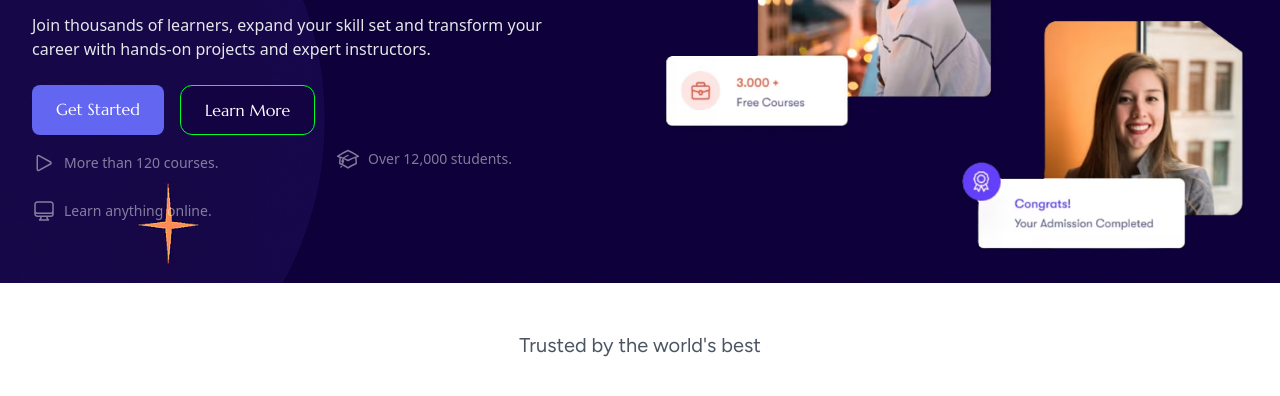
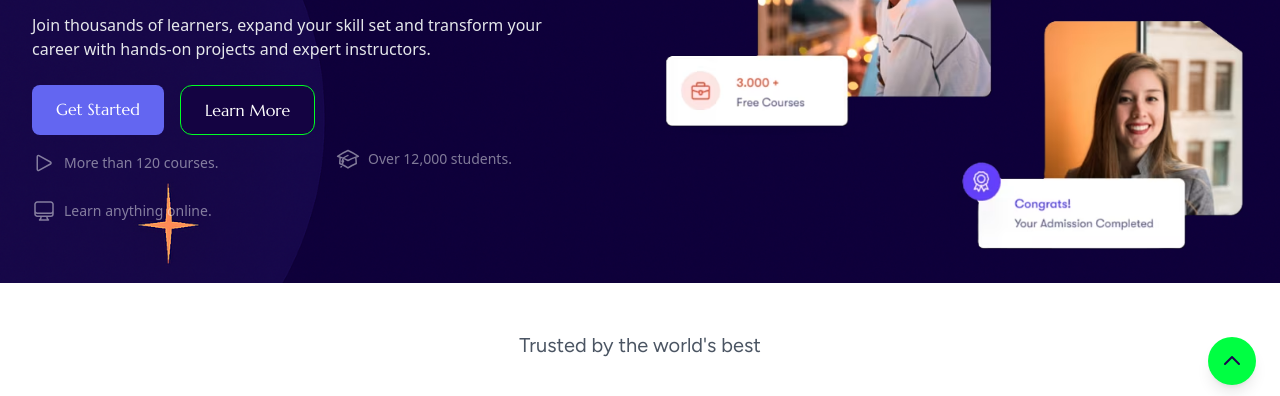
Before and after one commit to AAdedotun/dmh-academy, a website: page index.html in a window 1280 px wide. Shown: the part 391-787 px from the top of the page. Drawn offline with nearby package versions, Linux system fonts and the light colour scheme; grey boxes are pictures that could not be loaded; a web font is replaced by a local one.

Commit message:
unhide the "back to top" element

```diff
--- a/index.html
+++ b/index.html
@@ -1685,7 +1685,7 @@
         </div>
 
         <!-- Back-to-Top -->
-        <button id="backToTop" class="hidden fixed bottom-6 right-6 bg-[#00ff42] text-[#1A064F] p-3 rounded-full
+        <button id="backToTop" class="fixed bottom-6 right-6 bg-[#00ff42] text-[#1A064F] p-3 rounded-full
              shadow-lg hover:bg-[#1A064F] hover:text-white focus:outline-none" aria-label="Back to top">
             <!-- Heroicon: Chevron Up -->
             <svg xmlns="http://www.w3.org/2000/svg" class="w-6 h-6" fill="none" viewBox="0 0 24 24"
```
